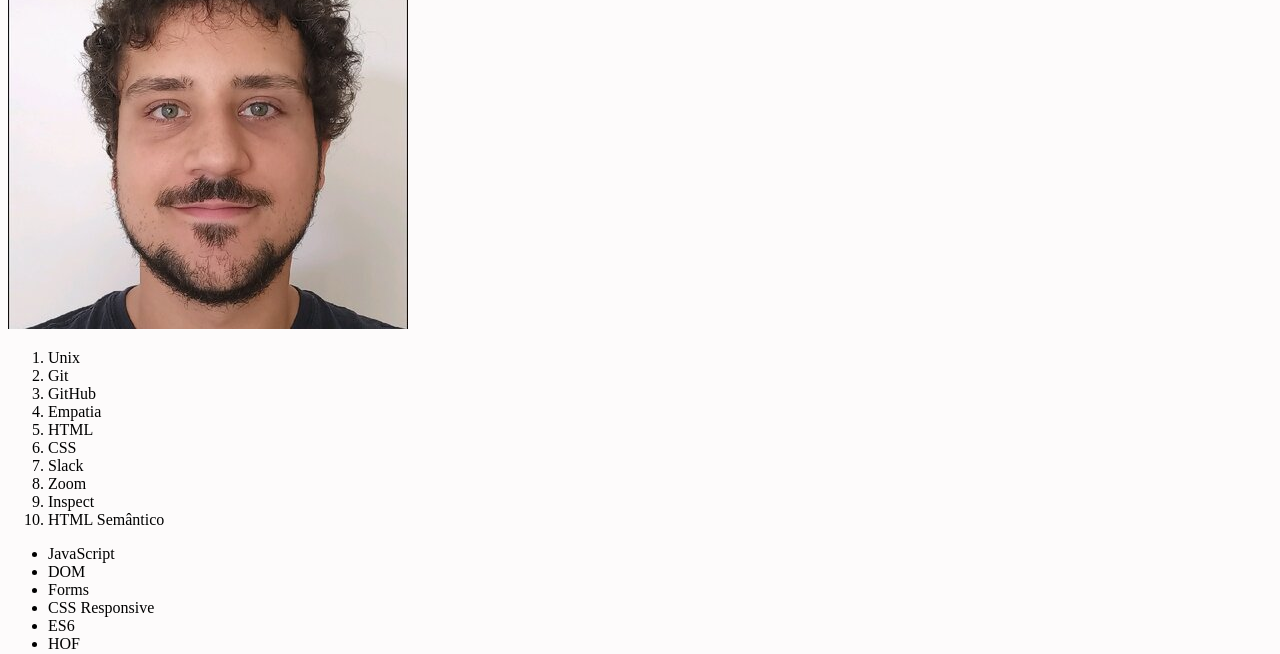
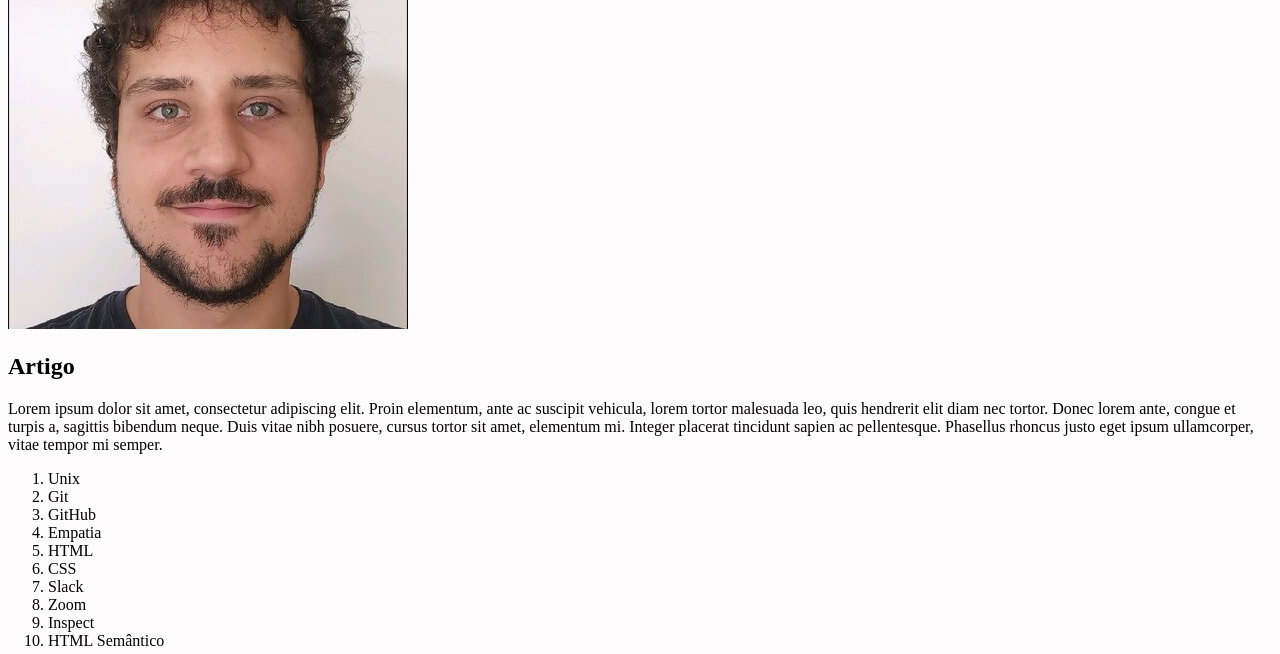
Before and after one commit to arthur-debiasi/trybe-fundamentals-lessons-learned, a website: page index.html in a window 1280 px wide. Shown: the part 79-733 px from the top of the page. Drawn offline with Linux system fonts and the light colour scheme.

Commit message:
R8: tag article com 300<caracteres<600

```diff
--- a/index.html
+++ b/index.html
@@ -20,6 +20,18 @@
         src="/arthur-debiasi-profile.jpg"
         alt="Foto de perfil de Arthur Debiasi"
       />
+      <article>
+        <h2 id="article_title">Artigo</h2>
+        <p id="article_text">
+          Lorem ipsum dolor sit amet, consectetur adipiscing elit. Proin
+          elementum, ante ac suscipit vehicula, lorem tortor malesuada leo, quis
+          hendrerit elit diam nec tortor. Donec lorem ante, congue et turpis a,
+          sagittis bibendum neque. Duis vitae nibh posuere, cursus tortor sit
+          amet, elementum mi. Integer placerat tincidunt sapien ac pellentesque.
+          Phasellus rhoncus justo eget ipsum ullamcorper, vitae tempor mi
+          semper.
+        </p>
+      </article>
       <ol id="licoes_aprendidas">
         <li>Unix</li>
         <li>Git</li>
```
